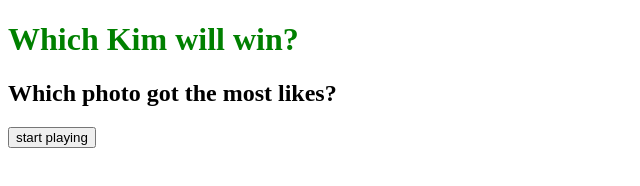
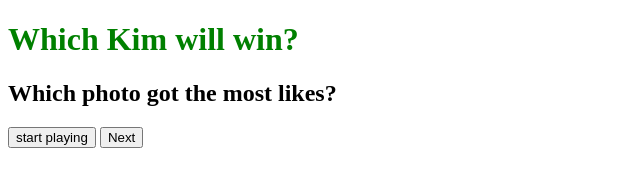
Before and after one commit to RachBLondon/which-kim-will-win, a website: page index.html in a window 1280 px wide. Shown: the whole page, without its empty margins (0-640 px from the left). Drawn offline with Linux system fonts and the light colour scheme.

Commit message:
next button added to index.html

```diff
--- a/index.html
+++ b/index.html
@@ -7,6 +7,7 @@
   <h1>Which Kim will win?</h1>
   <h2>Which photo got the most likes?</h2>
   <button type="button" name="button" id="startBtn"> start playing </button>
+  <button type="button" name="button"> Next </button>
   <div class="row photos">
     <div>
       <div id="instagram">
```
